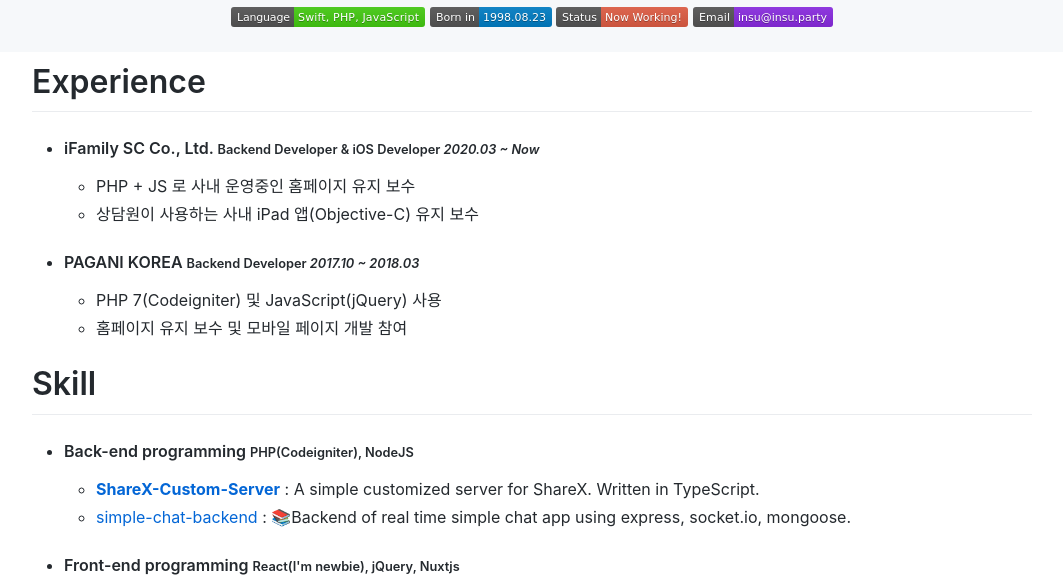
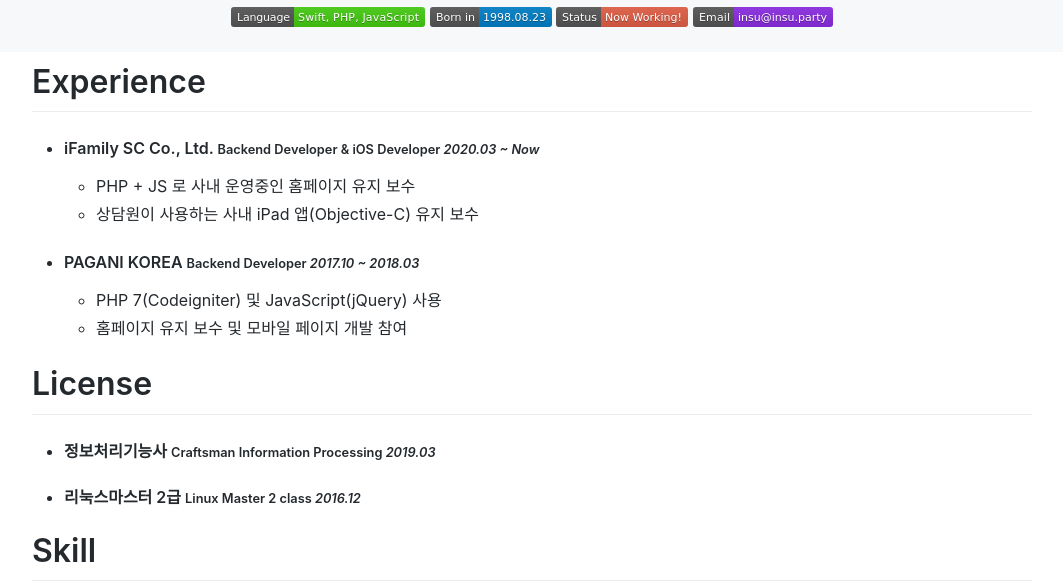
Before and after one commit to chorim/Resume, a plain HTML site: page index.html in a window 1280 px wide. Shown: the part 264-848 px from the top of the page, without its empty margins (108-1171 px from the left). Drawn offline with Linux system fonts and the light colour scheme; a web font is replaced by a local one.

Commit message:
add license area

```diff
--- a/index.html
+++ b/index.html
@@ -44,6 +44,15 @@
                 </ul>
             </li>
         </ul>
+		<h1>License</h1>
+		<ul>
+			<li>
+				<h4>정보처리기능사 <small>Craftsman Information Processing <em>2019.03</em></small></h4>
+			</li>
+			<li>
+				<h4>리눅스마스터 2급 <small>Linux Master 2 class <em>2016.12</em></small></h4>
+			</li>
+		</ul>
         <h1>Skill</h1>
         <ul>
             <li>
```
